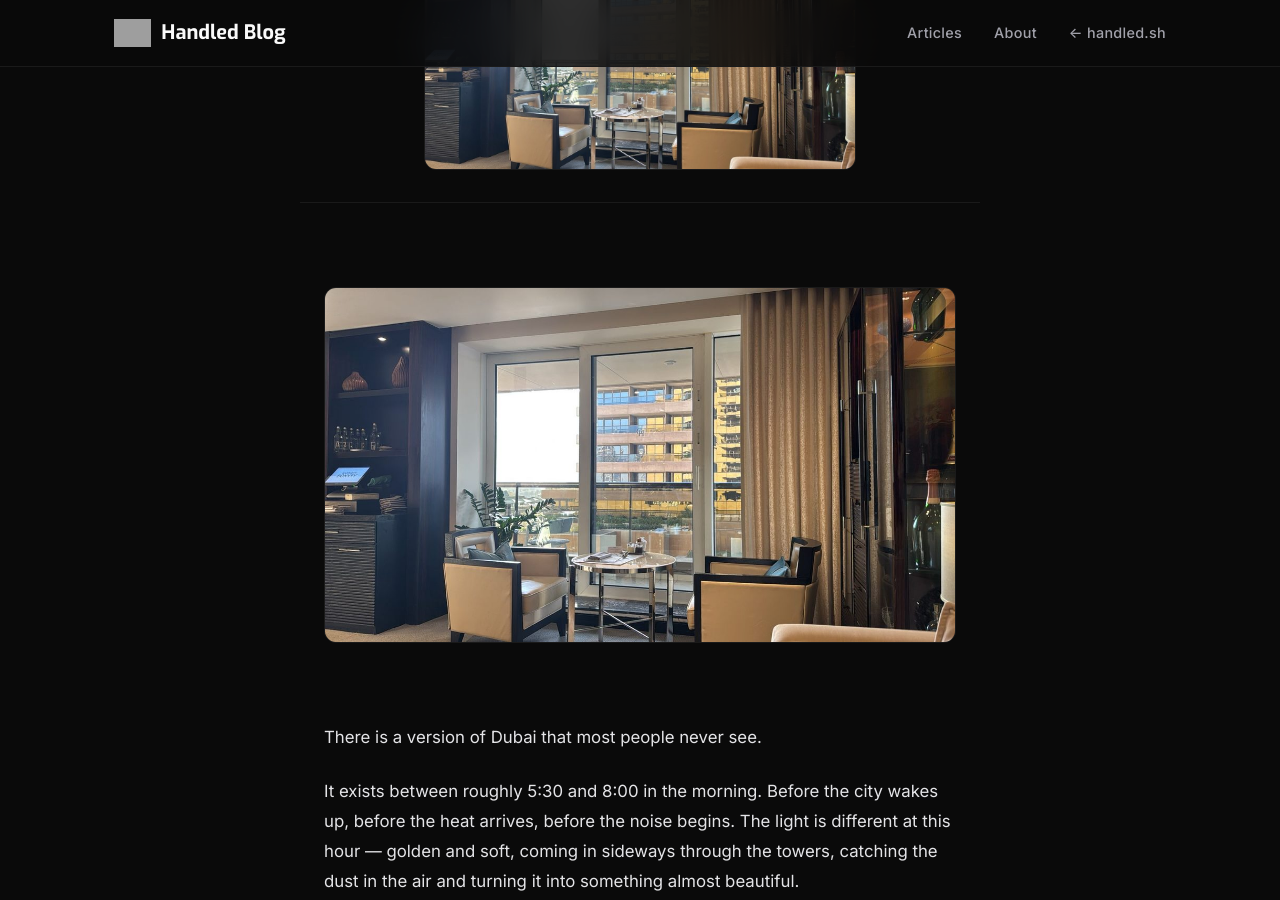
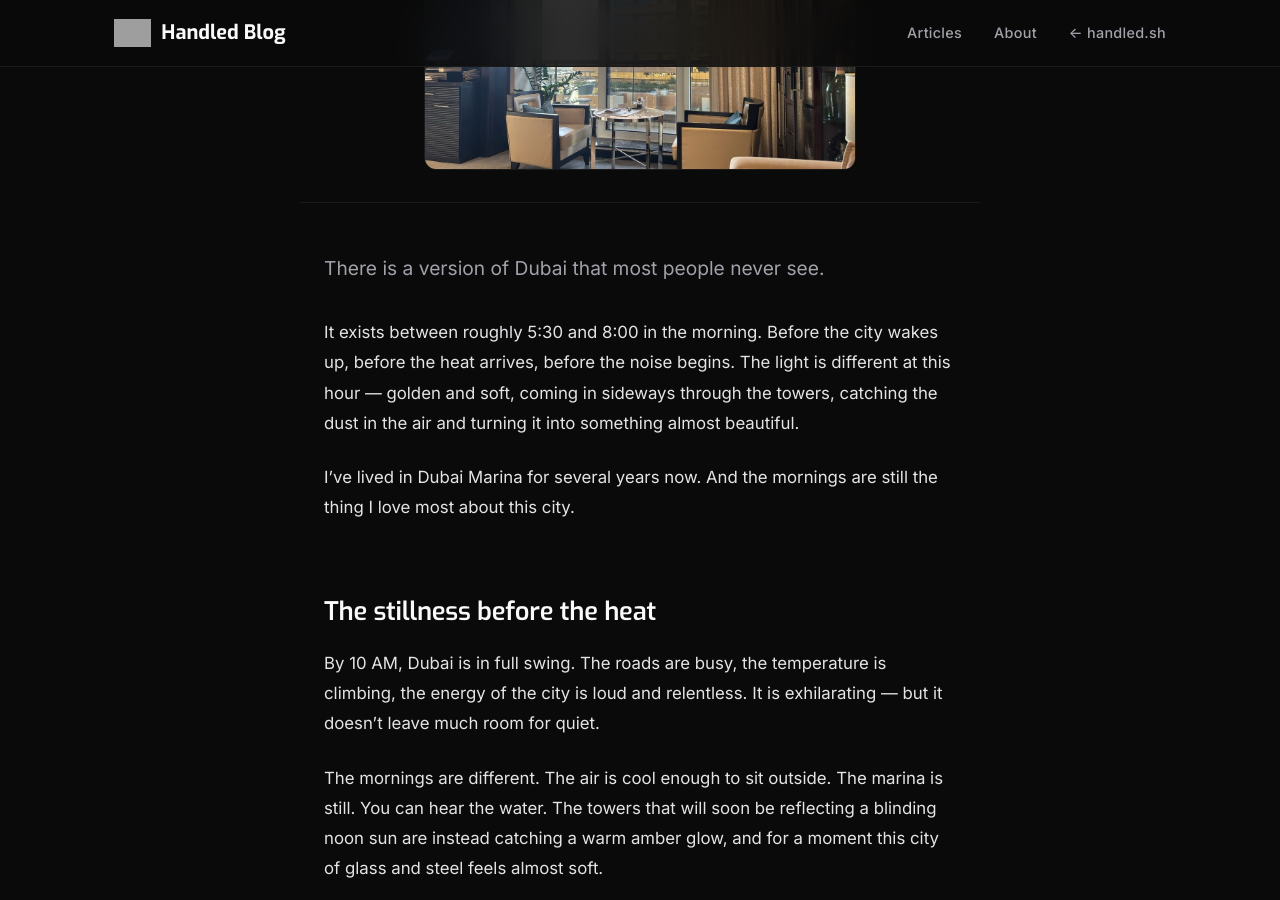
Before and after one commit to handled-sh/handled-sh.github.io, a Jekyll site: the page built from _posts/2026-02-25-the-quiet-hours-beautiful-mornings-in-dubai.md, in a window 1280 px wide and 900 px high, scrolled down 488 px. Built offline with Jekyll 4.4.1, drawn with Linux system fonts in a browser that asks for light colours.

Commit message:
Fix broken images: remove inline absolute-path images

```diff
--- a/_posts/2026-02-25-the-quiet-hours-beautiful-mornings-in-dubai.md
+++ b/_posts/2026-02-25-the-quiet-hours-beautiful-mornings-in-dubai.md
@@ -8,7 +8,6 @@ tag: Personal
 image: /assets/images/dubai-morning-lounge.jpg
 ---
 
-![A quiet Dubai morning](/assets/images/dubai-morning-lounge.jpg)
 
 There is a version of Dubai that most people never see.
 
```
